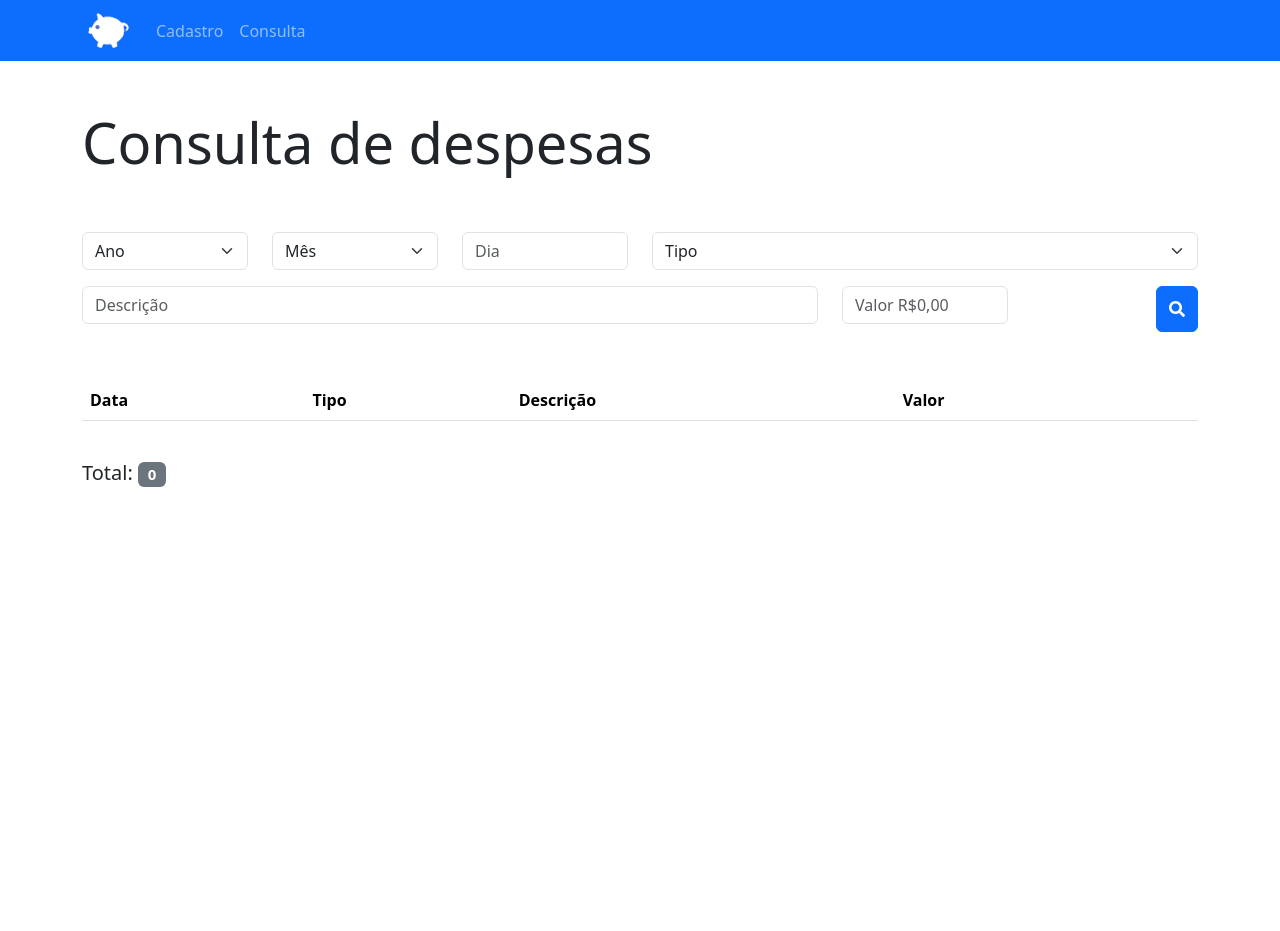
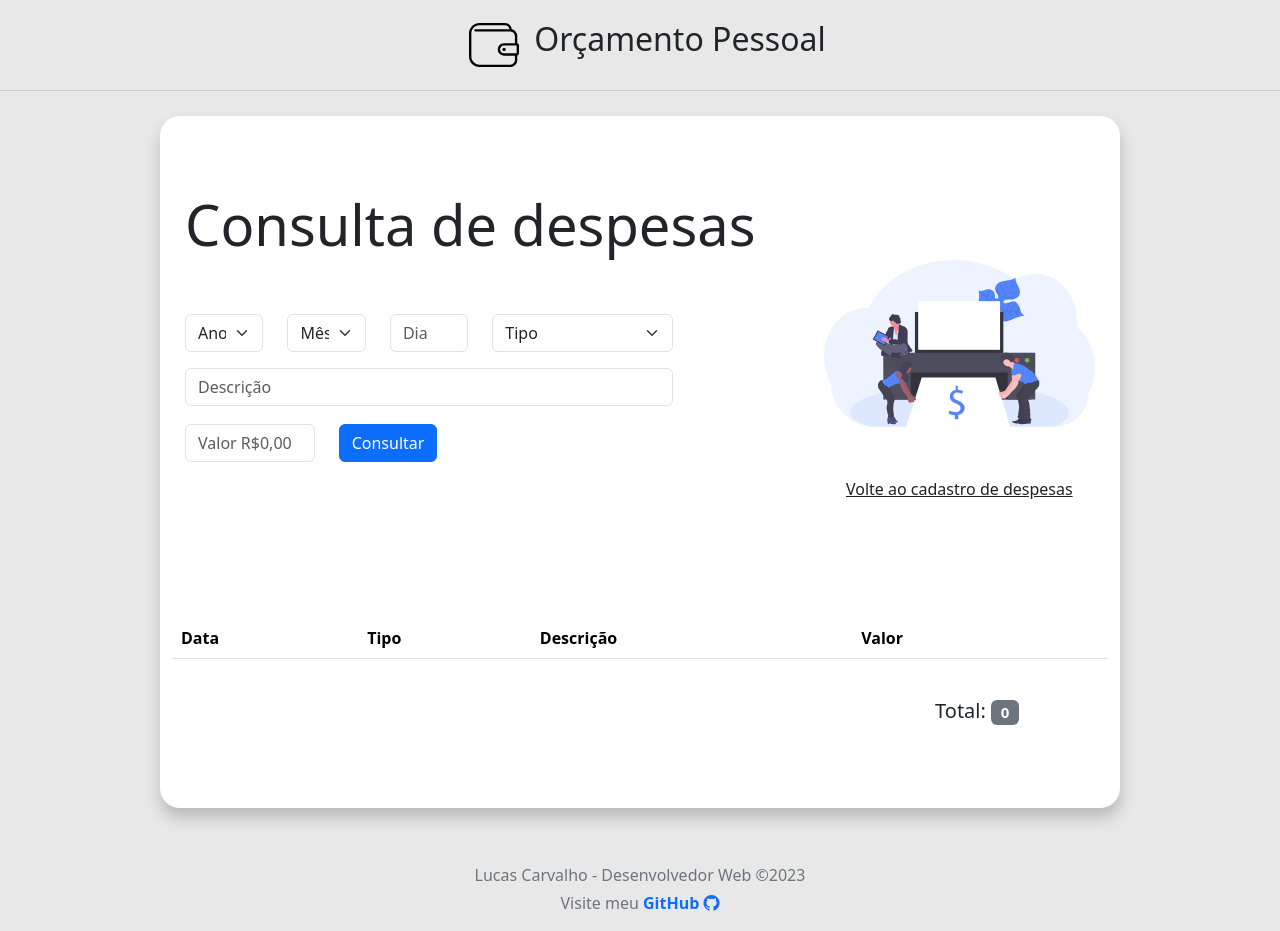
Before and after one commit to luccarvalho/app-orcamento-pessoal, a plain HTML site: page consulta.html in a window 1280 px wide. Before the commit the page ends 800 px from the top, so only its background shows below. Drawn offline with nearby package versions, Linux system fonts and the light colour scheme.

Commit message:
Novas alterações de layout em todo o projeto.

```diff
--- a/consulta.html
+++ b/consulta.html
@@ -19,6 +19,13 @@
       integrity="sha384-ENjdO4Dr2bkBIFxQpeoTz1HIcje39Wm4jDKdf19U8gI4ddQ3GYNS7NTKfAdVQSZe"
       crossorigin="anonymous"
     ></script>
+    <!-- Bootstrap Icons -->
+    <link
+      rel="stylesheet"
+      href="https://cdn.jsdelivr.net/npm/bootstrap-icons@1.10.5/font/bootstrap-icons.css"
+    />
+    <!-- CSS -->
+    <link rel="stylesheet" href="css/styles.css" />
     <!-- Font Awesome -->
     <script
       defer
@@ -34,48 +41,25 @@
 
   <!-- Evento onload carrega a função assim que a página é aberta  -->
   <body onload="carregaListaDespesas()">
-    <nav class="navbar navbar-expand-lg navbar-dark bg-primary mb-5">
-      <div class="container">
-        <a class="navbar-brand" href="#">
-          <img
-            src="img/logo.png"
-            width="50"
-            height="35"
-            alt="Orçamento pessoal"
-          />
-        </a>
-        <button
-          class="navbar-toggler"
-          type="button"
-          data-bs-toggle="collapse"
-          data-bs-target="#navbarSupportedContent"
-          aria-controls="navbarSupportedContent"
-          aria-expanded="false"
-          aria-label="Toggle navigation"
-        >
-          <span class="navbar-toggler-icon"></span>
-        </button>
-
-        <div class="collapse navbar-collapse" id="navbarSupportedContent">
-          <ul class="navbar-nav mr-auto">
-            <li class="nav-item">
-              <a class="nav-link" href="index.html">Cadastro</a>
-            </li>
-            <li class="nav-item active">
-              <a class="nav-link" href="consulta.html">Consulta</a>
-            </li>
-          </ul>
+    <!-- Header -->
+    <div class="container-fluid">
+      <header class="row" id="header">
+        <div id="logo-container">
+          <img src="img/wallet.svg" alt="Carteira" id="logo" />
+          <h2>Orçamento Pessoal</h2>
         </div>
+      </header>
     </div>
-    </nav>
-
-    <div class="container">
+    <!-- Formulário -->
+    <div class="container col-11 col-md-9" id="form-container">
+      <div class="row align-items-center gx-5">
+        <div class="col-md-8">
           <div class="row mb-5">
-        <div class="col">
             <h1 class="display-4">Consulta de despesas</h1>
           </div>
-      </div>
 
+          <form id="form">
+            <div class="form-floating mb-2">
               <div class="row mb-2">
                 <div class="col-md-2 mb-2">
                   <select class="form-select" id="ano">
@@ -83,7 +67,6 @@
                     <option value="2023">2023</option>
                   </select>
                 </div>
-
                 <div class="col-md-2 mb-2">
                   <select class="form-select" id="mes">
                     <option value="">Mês</option>
@@ -101,7 +84,6 @@
                     <option value="12">Dezembro</option>
                   </select>
                 </div>
-
                 <div class="col-md-2 mb-2">
                   <input
                     type="number"
@@ -113,8 +95,7 @@
                     id="dia"
                   />
                 </div>
-
-        <div class="col-md-6">
+                <div class="col-md-4">
                   <select class="form-select" id="tipo">
                     <option value="">Tipo</option>
                     <option value="1">Alimentação</option>
@@ -126,9 +107,8 @@
                   </select>
                 </div>
               </div>
-
-      <div class="row mb-5">
-        <div class="col-md-8 mb-2">
+              <div class="row">
+                <div class="col-md-10">
                   <input
                     type="text"
                     class="form-control"
@@ -136,8 +116,10 @@
                     id="descricao"
                   />
                 </div>
-
-        <div class="col-md-2 mb-2">
+              </div>
+            </div>
+            <div class="row">
+              <div class="col-md-3 mb-2">
                 <input
                   type="text"
                   class="form-control"
@@ -146,19 +128,33 @@
                 />
               </div>
 
-        <div class="col-md-2 d-flex justify-content-end">
+              <div class="col-md-2">
                 <button
                   type="button"
                   class="btn btn-primary"
                   onclick="pesquisarDespesa()"
                 >
-            <i class="fas fa-search"></i>
+                  Consultar
                 </button>
               </div>
             </div>
-
+          </form>
+        </div>
+        <div class="col-md-4" id="img-form">
+          <div class="col-12">
+            <img
+              src="img/query.svg"
+              alt="Consultar Despesa"
+              class="img-fluid"
+            />
+          </div>
+          <div class="col-12" id="link-container">
+            <a href="index.html">Volte ao cadastro de despesas</a>
+          </div>
+        </div>
+        <!-- Tabela de Despesas -->
+        <div class="col-12 mt-5">
           <div class="row">
-        <div class="col">
             <table class="table">
               <thead>
                 <tr>
@@ -169,16 +165,15 @@
                   <th></th>
                 </tr>
               </thead>
-
               <tbody id="listaDespesas"></tbody>
             </table>
           </div>
-      </div>
-
-      <div class="col mt-4">
+          <div class="col-11 mt-4 d-flex justify-content-end">
             <h5>
               Total: <span id="valorTotal" class="badge bg-secondary">0</span>
             </h5>
+          </div>
+        </div>
       </div>
     </div>
     <!-- Modal -->
@@ -216,5 +211,21 @@
         </div>
       </div>
     </div>
+    <!-- Footer -->
+    <footer class="container">
+      <div class="row justify-content-center">
+        <div class="col-12">
+          <p class="text-secondary mb-1">
+            Lucas Carvalho - Desenvolvedor Web &copy;2023
+          </p>
+          <p class="text-secondary">
+            Visite meu
+            <a href="https://github.com/luccarvalho"
+              >GitHub <i class="bi bi-github"></i
+            ></a>
+          </p>
+        </div>
+      </div>
+    </footer>
   </body>
 </html>
--- a/css/styles.css
+++ b/css/styles.css
@@ -17,7 +17,7 @@ body {
 
 #logo {
   width: 50px;
-  margin-right: 15px;
+  margin: 0 15px;
 }
 
 /* navbar */
@@ -58,7 +58,7 @@ body {
   height: 100%;
 }
 
-.col-md-4.order-md-1 {
+#img-form {
   padding-top: 40px;
 }
 
@@ -67,6 +67,7 @@ body {
   padding-top: 50px;
 }
 
+/* footer */
 footer {
   padding-top: 30px;
   text-align: center;
@@ -91,7 +92,7 @@ footer a {
     width: auto;
   }
 
-  .col-md-4.order-md-1 {
+  #img-form {
     padding-top: 0;
   }
 
--- a/js/app.js
+++ b/js/app.js
@@ -139,7 +139,7 @@ class Bd {
         document.getElementById("modal_titulo_div").className = "modal-header text-danger";
         document.getElementById("modal_titulo").innerHTML = "Você está prestes a excluir uma despesa!";
         document.getElementById("modal_conteudo").innerHTML = "Se tem certeza, clique em Excluir";
-        document.getElementById("modal_btn").className = "btn btn-primary";
+        document.getElementById("modal_btn").className = "btn btn-secondary";
 
 
         let btnExcluir = document.getElementById("modal_btn1");
@@ -178,8 +178,8 @@ function cadastrarDespesa() {
     if (despesa.validarDados()) {
         bd.gravar(despesa);
         document.getElementById("modal_titulo_div").className = "modal-header text-success";
-        document.getElementById("modal_titulo").innerHTML = "Sucesso na gravação dos dados";
-        document.getElementById("modal_conteudo").innerHTML = "Despesa cadastrada com sucesso.";
+        document.getElementById("modal_titulo").innerHTML = "Despesa cadastrada com sucesso!";
+        document.getElementById("modal_conteudo").innerHTML = "Verifique suas despesas na página de consulta.";
         document.getElementById("modal_btn").className = "btn btn-success";
         document.getElementById("modal_btn").innerHTML = "Voltar";
 
```
Also changed, not shown: index.html (+3 -37 lines). Lines whose indentation alone changed are shown as unchanged.
